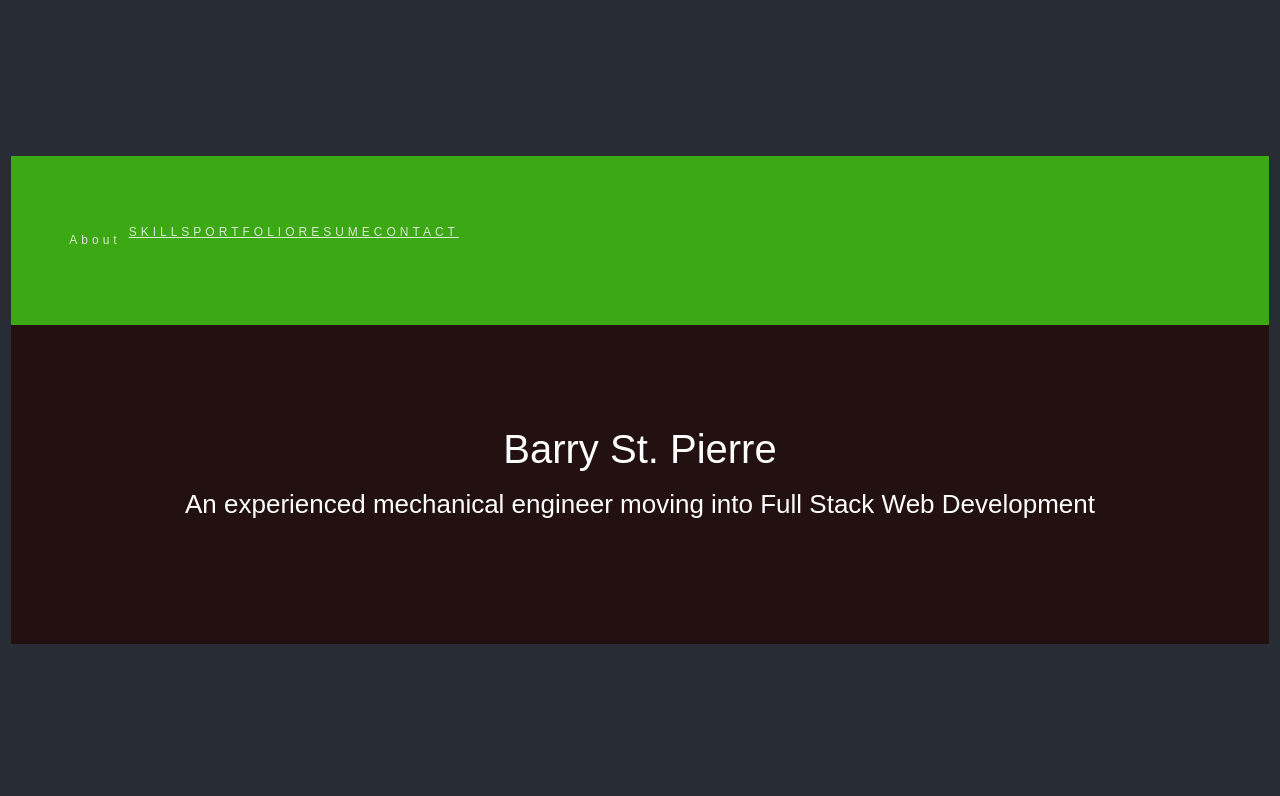
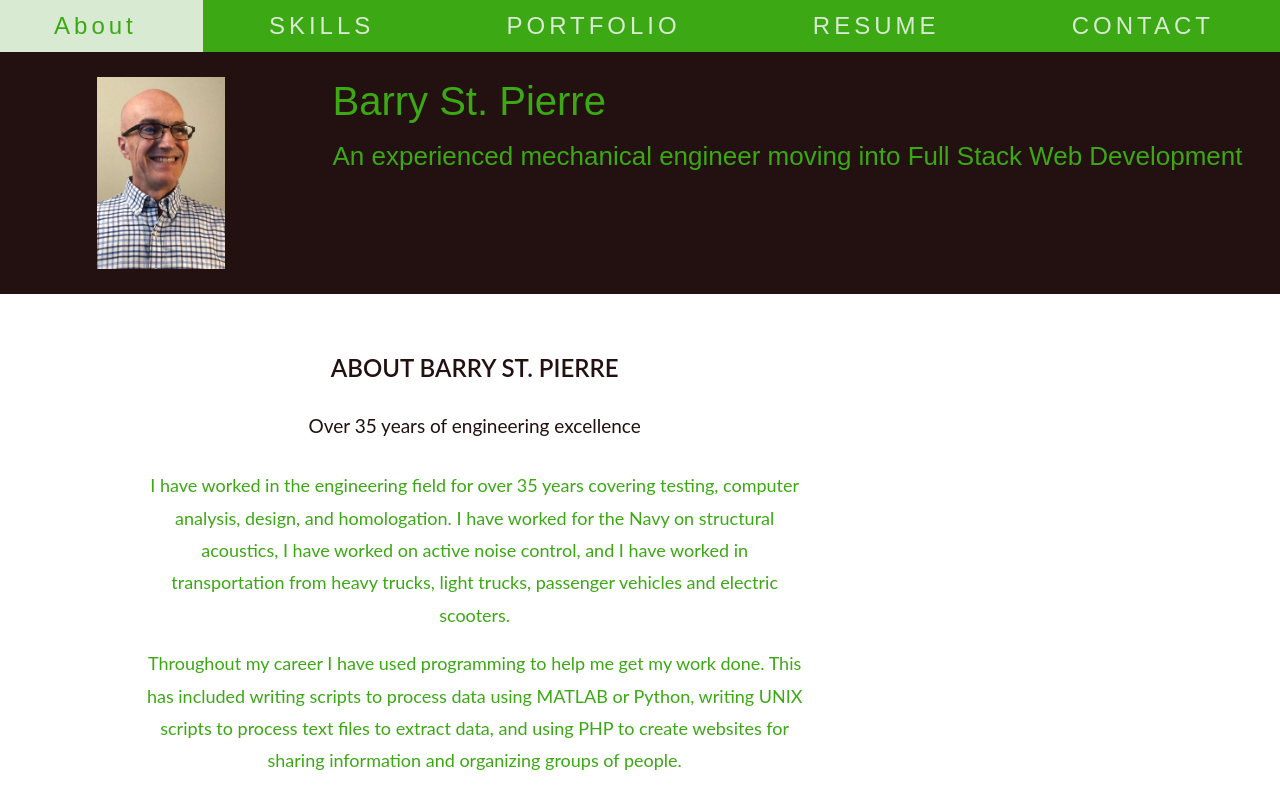
Before and after one commit to bdstpierre/react-portfolio, a React (Create React App) app: page / in a window 1280 px wide. Shown: the top 796 px of the page. Built offline with nearby package versions, Linux system fonts and the light colour scheme.

Commit message:
Navbar and header styling complete

```diff
--- a/public/index.html
+++ b/public/index.html
@@ -9,6 +9,7 @@
       name="description"
       content="Web site created using create-react-app"
     />
+    <link href="https://cdn.jsdelivr.net/npm/bootstrap@5.1.1/dist/css/bootstrap.min.css" rel="stylesheet" integrity="sha384-F3w7mX95PdgyTmZZMECAngseQB83DfGTowi0iMjiWaeVhAn4FJkqJByhZMI3AhiU" crossorigin="anonymous">
     <link rel="apple-touch-icon" href="%PUBLIC_URL%/logo192.png" />
     <!--
       manifest.json provides metadata used when your web app is installed on a
@@ -39,5 +40,6 @@
       To begin the development, run `npm start` or `yarn start`.
       To create a production bundle, use `npm run build` or `yarn build`.
     -->
+    <script src="https://cdn.jsdelivr.net/npm/bootstrap@5.1.1/dist/js/bootstrap.bundle.min.js" integrity="sha384-/bQdsTh/da6pkI1MST/rWKFNjaCP5gBSY4sEBT38Q/9RBh9AH40zEOg7Hlq2THRZ" crossorigin="anonymous"></script>
   </body>
 </html>
--- a/src/App.css
+++ b/src/App.css
@@ -15,7 +15,7 @@
 
 .App-header {
   background-color: #282c34;
-  min-height: 100vh;
+  min-height: 10vh;
   display: flex;
   flex-direction: column;
   align-items: center;
--- a/src/components/Header.css
+++ /dev/null
@@ -1,233 +0,0 @@
-* {
-  margin: 0;
-  padding: 0;
-  box-sizing: border-box;
-}
-
-html {
-  height: 100%;
-}
-
-body {
-  min-height: 100%;
-  line-height: 1;
-  font-family: sans-serif;
-}
-
-h1, h2, h3, h4, h5, h6 {
-  font-size: 100%;
-}
-
-input, select, option, optgroup, textarea, button,
-pre, code {
-  font-size: 100%;
-  font-family: inherit;
-}
-
-ol, ul {
-  list-style: none;
-}
-
-
-:root {
-  --dark-color: #231010;
-  --light-color: #d9ead3;
-  --shadow-color: #a7a7a7;
-  --bright-color: #3ba814;
-}
-
-body {
-  font: 400 18px Lato, sans-serif;
-  line-height: 1.8;
-  color: var(--bright-color);
-}
-
-h2 {
-  font-size: 24px;
-  text-transform: uppercase;
-  color: var(--dark-color);
-  font-weight: 600;
-  margin-bottom: 30px;
-}
-
-h4 {
-  font-size: 19px;
-  line-height: 1.375em;
-  color: var(--dark-color);
-  font-weight: 400;
-  margin-bottom: 30px;
-}
-
-img {
-  border: 4px;
-  border-style: solid;
-  border-color: var(--dark-color);
-}
-
-img.icon {
-  border: 0px;
-  border-style: solid;
-  border-color: var(--shadow-color);
-  width: 32px;
-}
-
-.styled-list {
-  list-style-type: disc !important;
-  padding-left:1em !important;
-  margin-left:1em;
-}
-
-.jumbotron {
-  background-color: var(--dark-color);
-  color: var(var(--light-color));
-  padding: 100px 25px;
-  font-family: Montserrat, sans-serif;
-}
-
-.container-fluid {
-  padding: 60px 50px;
-}
-
-.logo {
-  color: var(--bright-color);
-  font-size: 200px;
-}
-
-.headShot {
-  width: 200px;
-}
-
-.logo-small {
-  color: var(--bright-color);
-  font-size: 50px;
-}
-
-.bg-grey {
-  background-color: var(--shadow-color);
-}
-
-.thumbnail {
-  padding: 0 0 15px 0;
-  border: none;
-  border-radius: 0;
-}
-
-.thumbnail img {
-  width: 100%;
-  height: 100%;
-  margin-bottom: 10px;
-}
-
-.carousel-control.right, .carousel-control.left {
-  background-image: none;
-  color: var(--bright-color);
-}
-
-.carousel-indicators li {
-  border-color: var(--bright-color);
-}
-
-.carousel-indicators li.active {
-  background-color: var(--bright-color);
-}
-
-.item h4 {
-  font-size: 19px;
-  line-height: 1.375em;
-  font-weight: 400;
-  font-style: italic;
-  margin: 70px 0;
-}
-
-.item span {
-  font-style: normal;
-}
-
-.panel {
-  border: 1px solid var(--bright-color);
-  border-radius: 0;
-  transition: box-shadow 0.5s;
-}
-
-.panel:hover {
-  box-shadow: 5px 0px 40px rgba(0,0,0, .2);
-}
-
-.panel-body {
-  text-align: left;
-}
-
-.panel-footer .btn:hover {
-  border: 1px solid var(--bright-color);
-  background-color: var(--light-color) !important;
-  color: var(--bright-color);
-}
-
-.panel-heading {
-  color: var(--light-color) !important;
-  background-color: var(--bright-color) !important;
-  padding: 25px;
-  border-bottom: 1px solid transparent;
-  border-top-left-radius: 0px;
-  border-top-right-radius: 0px;
-  border-bottom-left-radius: 0px;
-  border-bottom-right-radius: 0px;
-}
-
-.panel-footer {
-  background-color: var(--light-color) !important;
-}
-
-.panel-footer h3 {
-  font-size: 32px;
-}
-
-.panel-footer h4 {
-  color: var(--shadow-color);
-  font-size: 14px;
-}
-
-.panel-footer .btn {
-  margin: 15px 0;
-  background-color: var(--bright-color);
-  color: var(--light-color);
-}
-
-.navbar {
-  margin-bottom: 0;
-  background-color: var(--bright-color);
-  z-index: 9999;
-  border: 0;
-  font-size: 12px !important;
-  line-height: 1.42857143 !important;
-  letter-spacing: 4px;
-  border-radius: 0;
-  font-family: Montserrat, sans-serif;
-}
-
-.navbar li a, .navbar .navbar-brand {
-  color: var(--light-color) !important;
-}
-
-.navbar-nav li a:hover, .navbar-nav li.active a {
-  color: var(--bright-color) !important;
-  background-color: var(--light-color) !important;
-}
-
-.navbar-default .navbar-toggle {
-  border-color: transparent;
-  color: var(--light-color) !important;
-}
-
-footer .glyphicon {
-  font-size: 20px;
-  margin-bottom: 20px;
-  color: var(--bright-color);
-}
-
-@media screen and (max-width: 768px) {
-  .col-sm-4 {
-    text-align: center;
-    margin: 25px 0;
-  }
-}
--- a/src/components/Header.js
+++ b/src/components/Header.js
@@ -1,37 +1,31 @@
 import React from 'react';
 import headShot from './profile2.jpg';
-import './Header.css';
 
 function Header({currentPage, handlePageChange}) {
 
     return(
-        <div>
-            <nav className="navbar navbar-expand-lg">
-                <div className="container-fluid">
-                    <div className="collapse navbar-collapse" id="navbarNav">
-                    <ul className="navbar-nav">
-                        <li className="nav-item">
-                        <a className={currentPage === 'About' ? 'nav-link active' : 'nav-lin'} aria-current="page" href="#about" onClick={() => handlePageChange('About')}>About</a>
-                        </li>
-                        <li className="nav-item">
-                        <a className={currentPage === 'Skills' ? 'nav-link active' : 'nav-lin'} href="#skills" onClick={() => handlePageChange('Skills')}>SKILLS</a>
-                        </li>
-                        <li className="nav-item">
-                        <a className={currentPage === 'Portfolio' ? 'nav-link active' : 'nav-lin'} href="#portfolio" onClick={() => handlePageChange('Portfolio')}>PORTFOLIO</a>
-                        </li>
-                        <li className="nav-item">
-                        <a className={currentPage === 'Resume' ? 'nav-link active' : 'nav-lin'} href="#resume" onClick={() => handlePageChange('Resume')} >RESUME</a>
-                        </li>
-                        <li className="nav-item">
-                        <a className={currentPage === 'Contact' ? 'nav-link active' : 'nav-lin'} href="#contact" onClick={() => handlePageChange('Contact')} >CONTACT</a>
-                        </li>
-                    </ul>
+        <div className="row">
+            <nav className="nav nav-pills flex-column flex-sm-row">
+                            <a className={currentPage === 'About' ? 'flex-sm-fill text-sm-center nav-link active' : 'flex-sm-fill text-sm-center nav-link'} aria-current="page" href="#about" onClick={() => handlePageChange('About')}>About</a>
+
+                            <a className={currentPage === 'Skills' ? 'flex-sm-fill text-sm-center nav-link active' : 'flex-sm-fill text-sm-center nav-link'} href="#skills" onClick={() => handlePageChange('Skills')}>SKILLS</a>
+
+                            <a className={currentPage === 'Portfolio' ? 'flex-sm-fill text-sm-center nav-link active' : 'flex-sm-fill text-sm-center nav-link'} href="#portfolio" onClick={() => handlePageChange('Portfolio')}>PORTFOLIO</a>
+
+                            <a className={currentPage === 'Resume' ? 'flex-sm-fill text-sm-center nav-link active' : 'flex-sm-fill text-sm-center nav-link'} href="#resume" onClick={() => handlePageChange('Resume')} >RESUME</a>
+
+                            <a className={currentPage === 'Contact' ? 'flex-sm-fill text-sm-center nav-link active' : 'flex-sm-fill text-sm-center nav-link'} href="#contact" onClick={() => handlePageChange('Contact')} >CONTACT</a>
+
+            </nav>
+            <div className="jumbotron text-center">
+                <div className="row">
+                    <div className="col-sm-3">
+                        <img className="headshot" src={headShot}/>
                     </div>
-                </div>
-                </nav>            <div className="jumbotron text-center">
-                <div className="row">
-                    <h1>Barry St. Pierre</h1>
-                    <p>An experienced mechanical engineer moving into Full Stack Web Development</p>
+                    <div className="col-sm-9 text-start">
+                        <h1>Barry St. Pierre</h1>
+                        <p>An experienced mechanical engineer moving into Full Stack Web Development</p>
+                    </div>
                 </div>
             </div>
         </div>
--- a/src/index.js
+++ b/src/index.js
@@ -1,10 +1,12 @@
+// import 'bootstrap/dist/css/bootstrap.css';
 import React from 'react';
 import ReactDOM from 'react-dom';
 import App from './App';
 import reportWebVitals from './reportWebVitals';
-import 'bootstrap/dist/css/bootstrap.css';
+
 import './index.css';
 import './style.css';
+import './App.css';
 
 ReactDOM.render(
   <React.StrictMode>
--- a/src/style.css
+++ b/src/style.css
@@ -40,6 +40,13 @@ img.icon {
   width: 32px;
 }
 
+img.headshot {
+  border: 0px;
+  border-style: solid;
+  border-color: var(--shadow-color);
+  width: 128px;
+}
+
 .styled-list {
   list-style-type: disc !important;
   padding-left:1em !important;
@@ -48,8 +55,8 @@ img.icon {
 
 .jumbotron {
   background-color: var(--dark-color);
-  color: var(var(--light-color));
-  padding: 100px 25px;
+  color: var(--bright-color);
+  padding: 25px 25px;
   font-family: Montserrat, sans-serif;
 }
 
@@ -158,31 +165,40 @@ img.icon {
   color: var(--light-color);
 }
 
-.navbar {
+.nav {
   margin-bottom: 0;
   background-color: var(--bright-color);
   z-index: 9999;
   border: 0;
-  font-size: 12px !important;
-  line-height: 1.42857143 !important;
+  font-size: 24px !important;
+  line-height: 36px !important;
   letter-spacing: 4px;
   border-radius: 0;
   font-family: Montserrat, sans-serif;
 }
 
-.navbar li a, .navbar .navbar-brand {
-  color: var(--light-color) !important;
+.nav-link {
+  color: var(--light-color);
 }
 
-.navbar-nav li a:hover, .navbar-nav li.active a {
+.nav-link:hover  {
+  color: var(--bright-color) !important;
+  background-color: var(--light-color);
+}
+
+.nav-pills .show>.nav-link, .nav-pills .nav-link.active {
   color: var(--bright-color) !important;
   background-color: var(--light-color) !important;
 }
 
-.navbar-default .navbar-toggle {
+.nav-pills .nav-link {
+  border-radius: 0px;
+}
+
+/* .nav {
   border-color: transparent;
   color: var(--light-color) !important;
-}
+} */
 
 footer .glyphicon {
   font-size: 20px;
```
